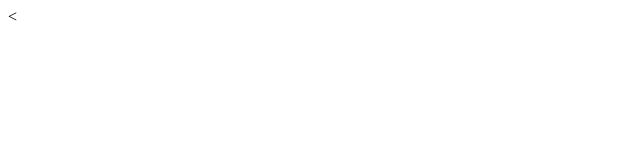
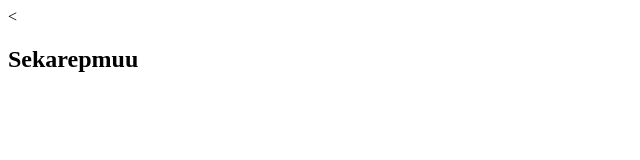
Before and after one commit to 16110240/amikom, a plain HTML site: page index.html in a window 1280 px wide. Shown: the whole page, without its empty margins (0-640 px from the left). Drawn offline with Linux system fonts and the light colour scheme.

Commit message:
tambah 2

```diff
--- a/index.html
+++ b/index.html
@@ -4,6 +4,7 @@
 	<title>Selamat puasa</title>
 </head>
 <body>
+<h2>Sekarepmuu </h2>
 
 </body>
 </html>
```
